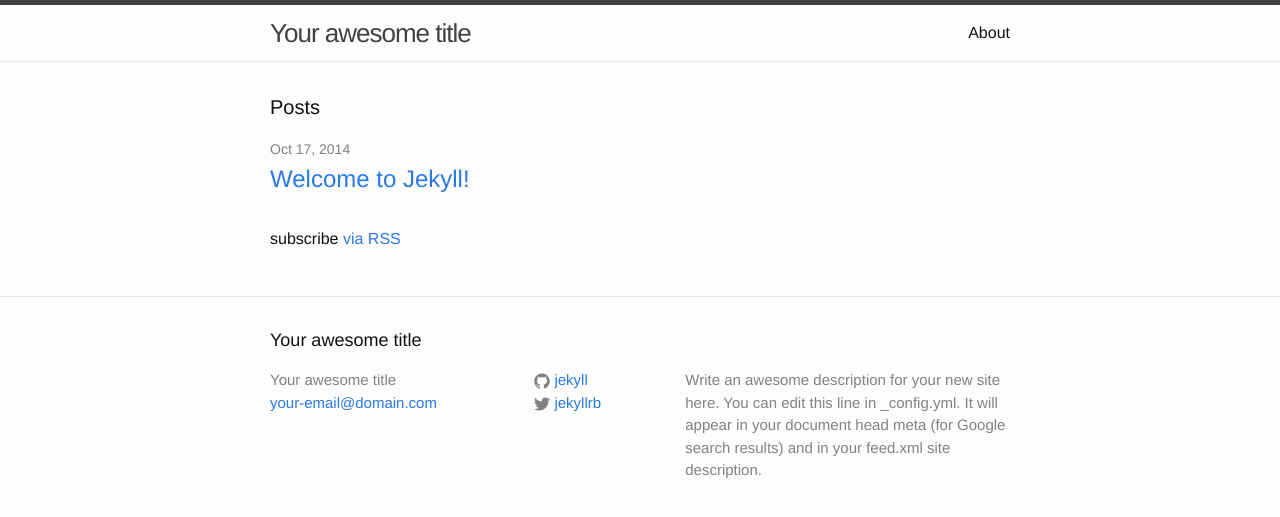
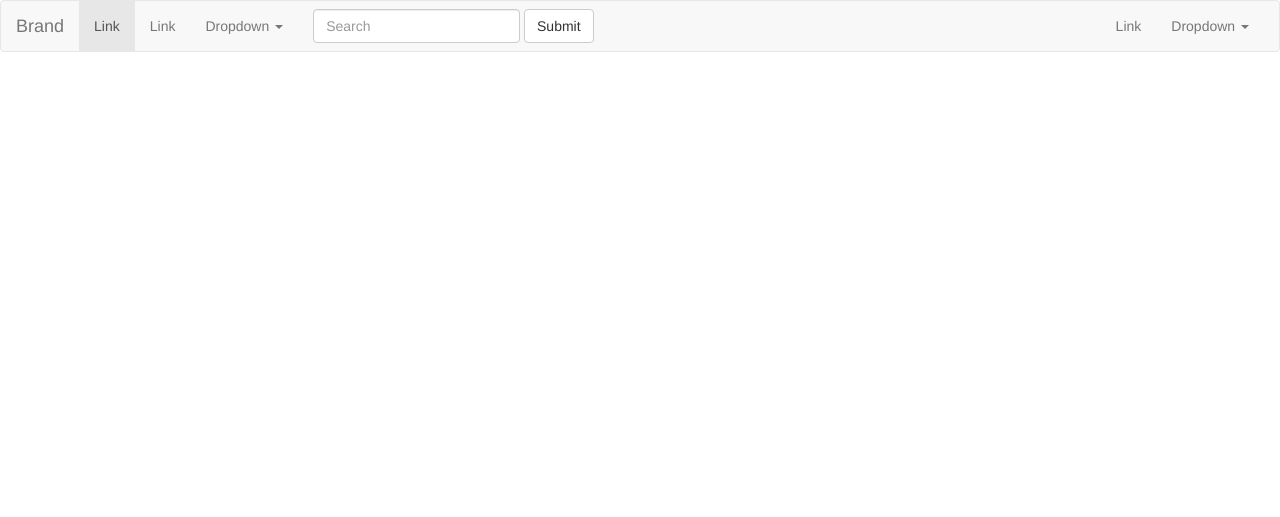
Before and after one commit to sofer/foundersandcoders, a Jekyll site: the page built from index.html, in a window 1280 px wide. Shown: the top 517 px of the page. Built offline with Jekyll 4.4.1, drawn with Linux system fonts in a browser that asks for light colours; nearby versions of some CDN libraries.

Commit message:
bootstrap set up

```diff
--- a/_includes/footer.html
+++ b/_includes/footer.html
@@ -1,55 +1,4 @@
 <footer class="site-footer">
-
-  <div class="wrapper">
-
-    <h2 class="footer-heading">{{ site.title }}</h2>
-
-    <div class="footer-col-wrapper">
-      <div class="footer-col  footer-col-1">
-        <ul class="contact-list">
-          <li>{{ site.title }}</li>
-          <li><a href="mailto:{{ site.email }}">{{ site.email }}</a></li>
-        </ul>
-      </div>
-
-      <div class="footer-col  footer-col-2">
-        <ul class="social-media-list">
-          {% if site.github_username %}
-          <li>
-            <a href="https://github.com/{{ site.github_username }}">
-              <span class="icon  icon--github">
-                <svg viewBox="0 0 16 16">
-                  <path fill="#828282" d="M7.999,0.431c-4.285,0-7.76,3.474-7.76,7.761 c0,3.428,2.223,6.337,5.307,7.363c0.388,0.071,0.53-0.168,0.53-0.374c0-0.184-0.007-0.672-0.01-1.32 c-2.159,0.469-2.614-1.04-2.614-1.04c-0.353-0.896-0.862-1.135-0.862-1.135c-0.705-0.481,0.053-0.472,0.053-0.472 c0.779,0.055,1.189,0.8,1.189,0.8c0.692,1.186,1.816,0.843,2.258,0.645c0.071-0.502,0.271-0.843,0.493-1.037 C4.86,11.425,3.049,10.76,3.049,7.786c0-0.847,0.302-1.54,0.799-2.082C3.768,5.507,3.501,4.718,3.924,3.65 c0,0,0.652-0.209,2.134,0.796C6.677,4.273,7.34,4.187,8,4.184c0.659,0.003,1.323,0.089,1.943,0.261 c1.482-1.004,2.132-0.796,2.132-0.796c0.423,1.068,0.157,1.857,0.077,2.054c0.497,0.542,0.798,1.235,0.798,2.082 c0,2.981-1.814,3.637-3.543,3.829c0.279,0.24,0.527,0.713,0.527,1.437c0,1.037-0.01,1.874-0.01,2.129 c0,0.208,0.14,0.449,0.534,0.373c3.081-1.028,5.302-3.935,5.302-7.362C15.76,3.906,12.285,0.431,7.999,0.431z"/>
-                </svg>
-              </span>
-
-              <span class="username">{{ site.github_username }}</span>
-            </a>
-          </li>
-          {% endif %}
-
-          {% if site.twitter_username %}
-          <li>
-            <a href="https://twitter.com/{{ site.twitter_username }}">
-              <span class="icon  icon--twitter">
-                <svg viewBox="0 0 16 16">
-                  <path fill="#828282" d="M15.969,3.058c-0.586,0.26-1.217,0.436-1.878,0.515c0.675-0.405,1.194-1.045,1.438-1.809
-                  c-0.632,0.375-1.332,0.647-2.076,0.793c-0.596-0.636-1.446-1.033-2.387-1.033c-1.806,0-3.27,1.464-3.27,3.27 c0,0.256,0.029,0.506,0.085,0.745C5.163,5.404,2.753,4.102,1.14,2.124C0.859,2.607,0.698,3.168,0.698,3.767 c0,1.134,0.577,2.135,1.455,2.722C1.616,6.472,1.112,6.325,0.671,6.08c0,0.014,0,0.027,0,0.041c0,1.584,1.127,2.906,2.623,3.206 C3.02,9.402,2.731,9.442,2.433,9.442c-0.211,0-0.416-0.021-0.615-0.059c0.416,1.299,1.624,2.245,3.055,2.271 c-1.119,0.877-2.529,1.4-4.061,1.4c-0.264,0-0.524-0.015-0.78-0.046c1.447,0.928,3.166,1.469,5.013,1.469 c6.015,0,9.304-4.983,9.304-9.304c0-0.142-0.003-0.283-0.009-0.423C14.976,4.29,15.531,3.714,15.969,3.058z"/>
-                </svg>
-              </span>
-
-              <span class="username">{{ site.twitter_username }}</span>
-            </a>
-          </li>
-          {% endif %}
-        </ul>
-      </div>
-
-      <div class="footer-col  footer-col-3">
-        <p class="text">{{ site.description }}</p>
-      </div>
-    </div>
-
-  </div>
-
+	<script src="https://ajax.googleapis.com/ajax/libs/jquery/1.11.1/jquery.min.js"></script>
+	<script src="https://maxcdn.bootstrapcdn.com/bootstrap/3.2.0/js/bootstrap.min.js"></script>
 </footer>
--- a/_includes/head.html
+++ b/_includes/head.html
@@ -6,6 +6,5 @@
     <title>{% if page.title %}{{ page.title }}{% else %}{{ site.title }}{% endif %}</title>
     <meta name="description" content="{{ site.description }}">
 
-    <link rel="stylesheet" href="{{ "/css/main.css" | prepend: site.baseurl }}">
-    <link rel="canonical" href="{{ page.url | replace:'index.html','' | prepend: site.baseurl | prepend: site.url }}">
+    <link rel="stylesheet" href="https://maxcdn.bootstrapcdn.com/bootstrap/3.2.0/css/bootstrap.min.css">
 </head>
--- a/_includes/header.html
+++ b/_includes/header.html
@@ -1,27 +1,53 @@
-<header class="site-header">
+<nav class="navbar navbar-default" role="navigation">
+  <div class="container-fluid">
+    <!-- Brand and toggle get grouped for better mobile display -->
+    <div class="navbar-header">
+      <button type="button" class="navbar-toggle collapsed" data-toggle="collapse" data-target="#bs-example-navbar-collapse-1">
+        <span class="sr-only">Toggle navigation</span>
+        <span class="icon-bar"></span>
+        <span class="icon-bar"></span>
+        <span class="icon-bar"></span>
+      </button>
+      <a class="navbar-brand" href="#">Brand</a>
+    </div>
 
-  <div class="wrapper">
-
-    <a class="site-title" href="{{ site.baseurl }}/">{{ site.title }}</a>
-
-    <nav class="site-nav">
-      <a href="#" class="menu-icon">
-        <svg viewBox="0 0 18 15">
-          <path fill="#424242" d="M18,1.484c0,0.82-0.665,1.484-1.484,1.484H1.484C0.665,2.969,0,2.304,0,1.484l0,0C0,0.665,0.665,0,1.484,0 h15.031C17.335,0,18,0.665,18,1.484L18,1.484z"/>
-          <path fill="#424242" d="M18,7.516C18,8.335,17.335,9,16.516,9H1.484C0.665,9,0,8.335,0,7.516l0,0c0-0.82,0.665-1.484,1.484-1.484 h15.031C17.335,6.031,18,6.696,18,7.516L18,7.516z"/>
-          <path fill="#424242" d="M18,13.516C18,14.335,17.335,15,16.516,15H1.484C0.665,15,0,14.335,0,13.516l0,0 c0-0.82,0.665-1.484,1.484-1.484h15.031C17.335,12.031,18,12.696,18,13.516L18,13.516z"/>
-        </svg>
-      </a>
-
-      <div class="trigger">
-        {% for page in site.pages %}
-          {% if page.title %}
-          <a class="page-link" href="{{ page.url | prepend: site.baseurl }}">{{ page.title }}</a>
-          {% endif %}
-        {% endfor %}
-      </div>
-    </nav>
-
-  </div>
-
-</header>
+    <!-- Collect the nav links, forms, and other content for toggling -->
+    <div class="collapse navbar-collapse" id="bs-example-navbar-collapse-1">
+      <ul class="nav navbar-nav">
+        <li class="active"><a href="#">Link</a></li>
+        <li><a href="#">Link</a></li>
+        <li class="dropdown">
+          <a href="#" class="dropdown-toggle" data-toggle="dropdown">Dropdown <span class="caret"></span></a>
+          <ul class="dropdown-menu" role="menu">
+            <li><a href="#">Action</a></li>
+            <li><a href="#">Another action</a></li>
+            <li><a href="#">Something else here</a></li>
+            <li class="divider"></li>
+            <li><a href="#">Separated link</a></li>
+            <li class="divider"></li>
+            <li><a href="#">One more separated link</a></li>
+          </ul>
+        </li>
+      </ul>
+      <form class="navbar-form navbar-left" role="search">
+        <div class="form-group">
+          <input type="text" class="form-control" placeholder="Search">
+        </div>
+        <button type="submit" class="btn btn-default">Submit</button>
+      </form>
+      <ul class="nav navbar-nav navbar-right">
+        <li><a href="#">Link</a></li>
+        <li class="dropdown">
+          <a href="#" class="dropdown-toggle" data-toggle="dropdown">Dropdown <span class="caret"></span></a>
+          <ul class="dropdown-menu" role="menu">
+            <li><a href="#">Action</a></li>
+            <li><a href="#">Another action</a></li>
+            <li><a href="#">Something else here</a></li>
+            <li class="divider"></li>
+            <li><a href="#">Separated link</a></li>
+          </ul>
+        </li>
+      </ul>
+    </div><!-- /.navbar-collapse -->
+  </div><!-- /.container-fluid -->
+</nav>
--- a/index.html
+++ b/index.html
@@ -4,20 +4,4 @@
 
 <div class="home">
 
-  <h1 class="page-heading">Posts</h1>
-
-  <ul class="post-list">
-    {% for post in site.posts %}
-      <li>
-        <span class="post-meta">{{ post.date | date: "%b %-d, %Y" }}</span>
-
-        <h2>
-          <a class="post-link" href="{{ post.url | prepend: site.baseurl }}">{{ post.title }}</a>
-        </h2>
-      </li>
-    {% endfor %}
-  </ul>
-
-  <p class="rss-subscribe">subscribe <a href="{{ "/feed.xml" | prepend: site.baseurl }}">via RSS</a></p>
-
 </div>
```
